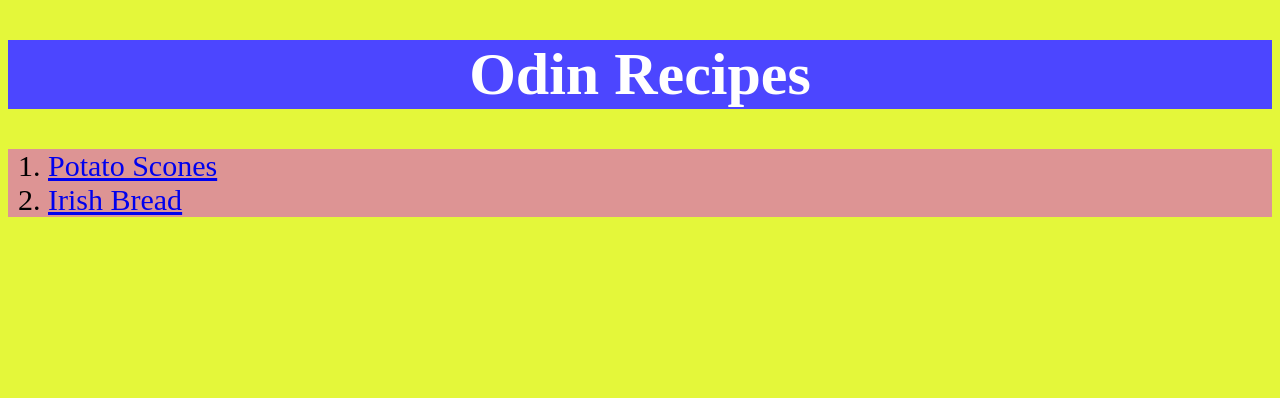
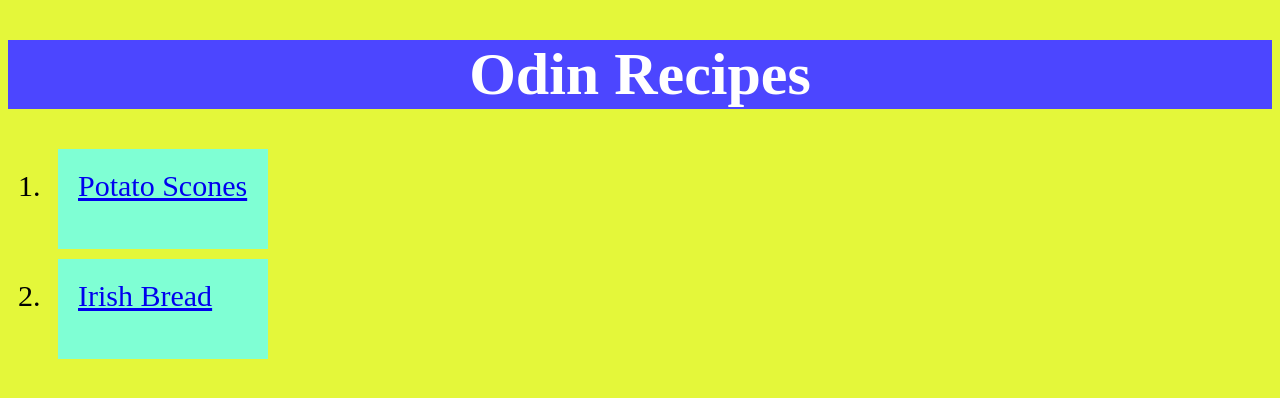
Before and after one commit to Adnan0725/odin-recipes, a plain HTML site: page index.html in a window 1280 px wide. Drawn offline with Linux system fonts and the light colour scheme.

Commit message:
changed design

```diff
--- a/index.html
+++ b/index.html
@@ -10,8 +10,8 @@
     <body>
         <h1>Odin Recipes</h1>
         <ol>
-            <li><a href="recipes/pscones.html">Potato Scones</a></li>
-            <li><a href="recipes/irish_bread.html">Irish Bread</a> </li>
+            <li><a class="potato" href="recipes/pscones.html">Potato Scones</a></li>
+            <li><a class="bread" href="recipes/irish_bread.html">Irish Bread</a> </li>
 
         </ol>
 
--- a/style.css
+++ b/style.css
@@ -9,9 +9,29 @@ h1 {
 ol {
     font-weight:800px;
     font-size:  30px;
-    background-color:rgb(221, 148, 148);
+   /* background-color:rgb(221, 148, 148);*/
 }
 
 body {
     background-color:rgb(228, 247, 58);
 }
+
+.potato, .bread{
+    display: block;
+
+    margin:10px;
+    padding: 20px;
+}
+
+.bread{
+    background-color: aquamarine;
+    width: 170px;
+    height: 60px;
+}
+
+.potato{
+    background-color: aquamarine;
+    width: 170px;
+    height: 60px;
+
+}
```
Also changed, not shown: recipes/style.css (+5 -2 lines).
